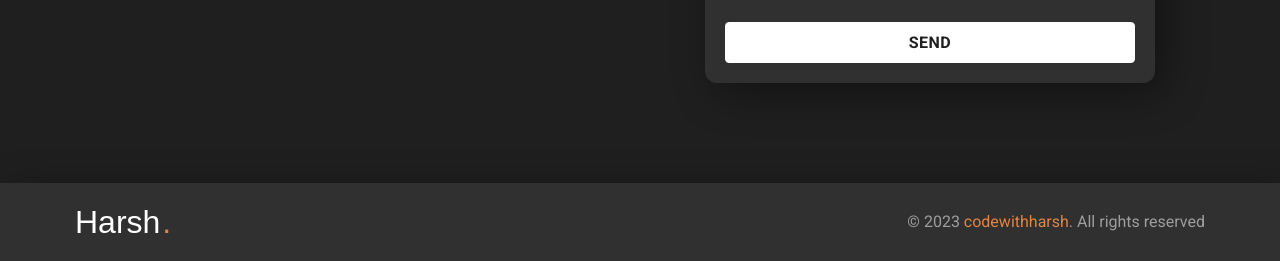
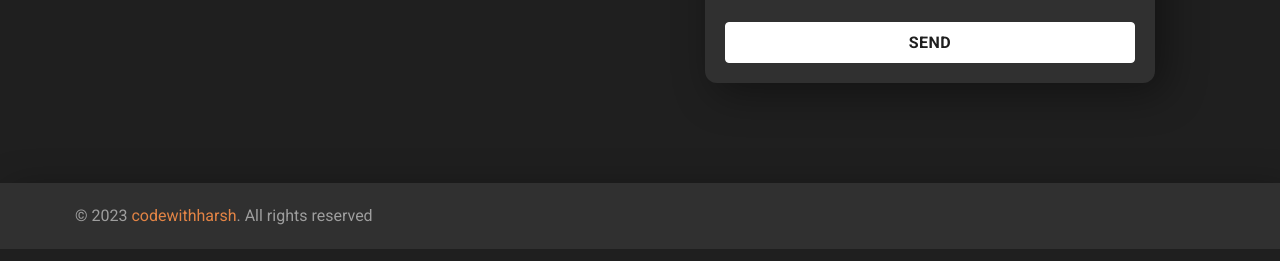
Before and after one commit to darjiharsh/harshdarji.github.io, a plain HTML site: page index.html in a window 1280 px wide. Shown: the part 4037-4298 px from the top of the page. Drawn offline with nearby package versions, Linux system fonts and the light colour scheme; some packages are replaced by stand-ins of ours; a script that the page names is missing; a web font is replaced by a local one.

Commit message:
Footer Changes

```diff
--- a/index.html
+++ b/index.html
@@ -918,11 +918,11 @@
     <footer class="footer">
         <div class="container">
 
-            <p class="h1 logo">
+            <!-- <p class="h1 logo">
                 <a href="#">
-                    Harsh<span>.</span>
+                    Harsh Darji<span></span>
                 </a>
-            </p>
+            </p> -->
 
             <p class="copyright">
                 &copy; 2023 <a href="#">codewithharsh</a>. All rights reserved
```
